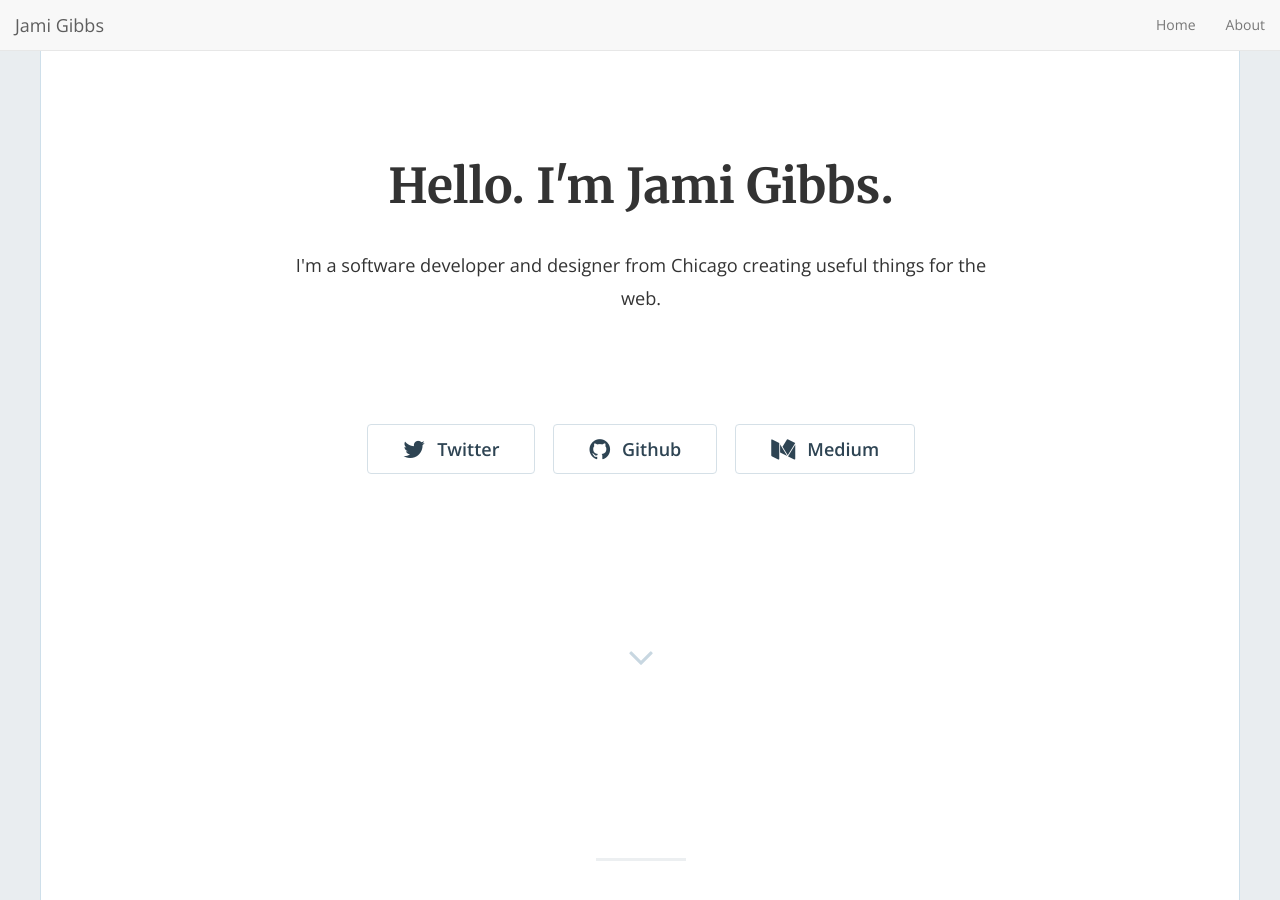
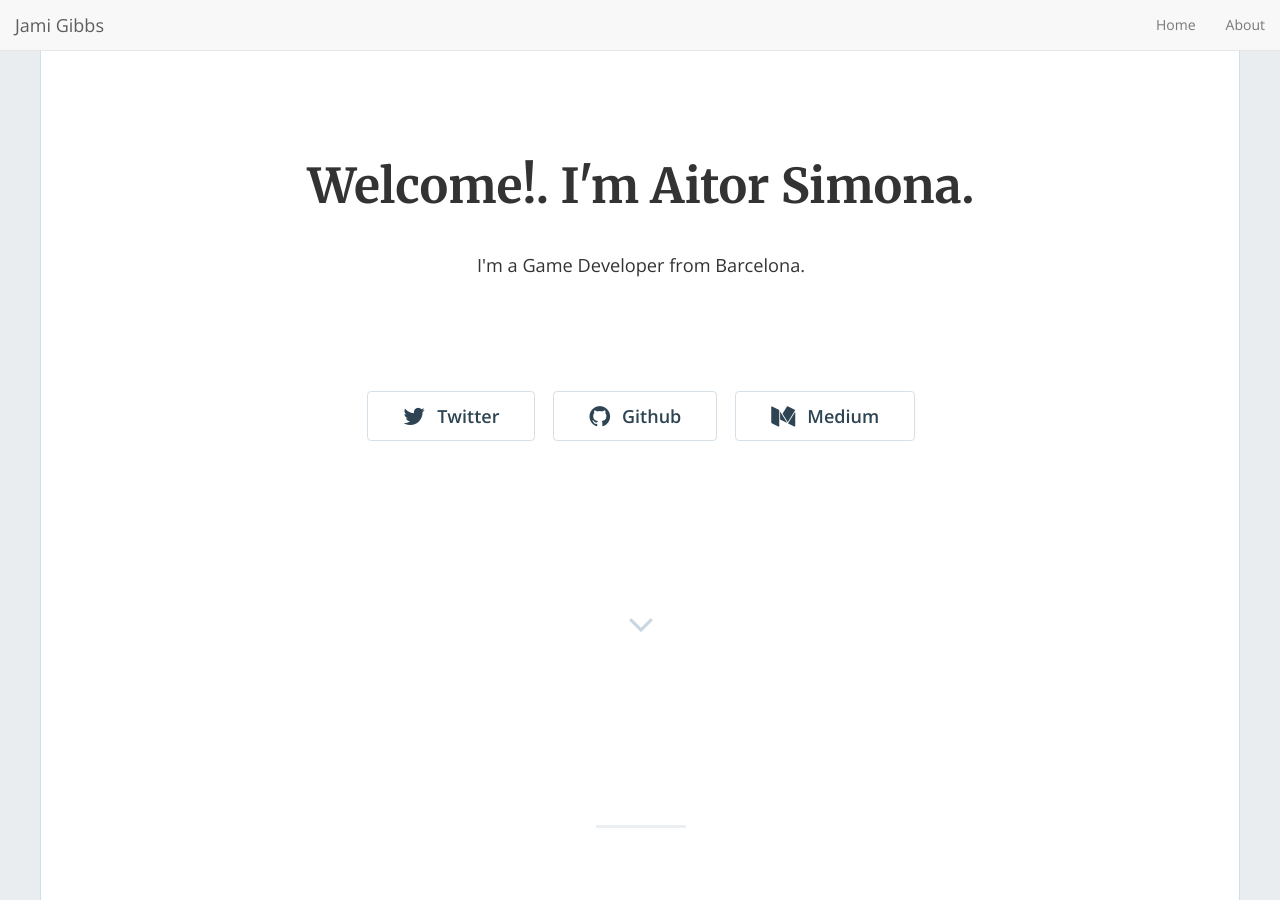
Before and after one commit to AitorSimona/aitorsimona.github.io, a Jekyll site: the page built from index.html, in a window 1280 px wide and 900 px high. Built offline with Jekyll 4.4.1, drawn with Linux system fonts in a browser that asks for light colours; nearby versions of some CDN libraries; the list of posts is cut into pages by our own code.

Commit message:
Update _config.yml

```diff
--- a/_config.yml
+++ b/_config.yml
@@ -13,14 +13,13 @@
 # you will see them accessed via {{ site.title }}, {{ site.email }}, and so on.
 # You can create any custom variable you would like, and they will be accessible
 # in the templates via {{ site.myvariable }}.
-title: "Hello. I'm Jami Gibbs."
-email: 'jami0821@gmail.com'
-description: "I'm a software developer and designer from Chicago creating useful things for the web."
+title: "Welcome!. I'm Aitor Simona."
+email: 'simonaaitor@gmail.com'
+description: "I'm a Game Developer from Barcelona."
 baseurl: "" # the subpath of your site, e.g. /blog
-url: "https://jamigibbs.github.io/phantom" # the base hostname & protocol for your site, e.g. https://example.com
-twitter_username: 'jamigibbs'
-github_username: 'jamigibbs'
-medium_username: 'blog.jamigibbs.com'
+url: "https://aitorsimona.github.io/" # the base hostname & protocol for your site, e.g. https://example.com
+linkedin_url: 'https://www.linkedin.com/in/aitor-simona-bouzas-aab43817b/'
+github_username: 'AitorSimona'
 
 # Build settings
 markdown: kramdown
@@ -89,7 +88,10 @@ pagination:
 ############################################################
 
 ### Phantom settings
-footer_text: '© 2018 Jami Gibbs'
+footer_intro: 'This theme is a modification of '
+footer_outro: 'by Jami Gibbs.'
+phantom_theme: 'Phantom'
+phantom_theme_url: 'https://github.com/jamigibbs/phantom'
 admin_name: 'Jami Gibbs'
 google_analytics: "UA-9999999-99" # Update with your own tracking ID
 enable_contact: false
```
